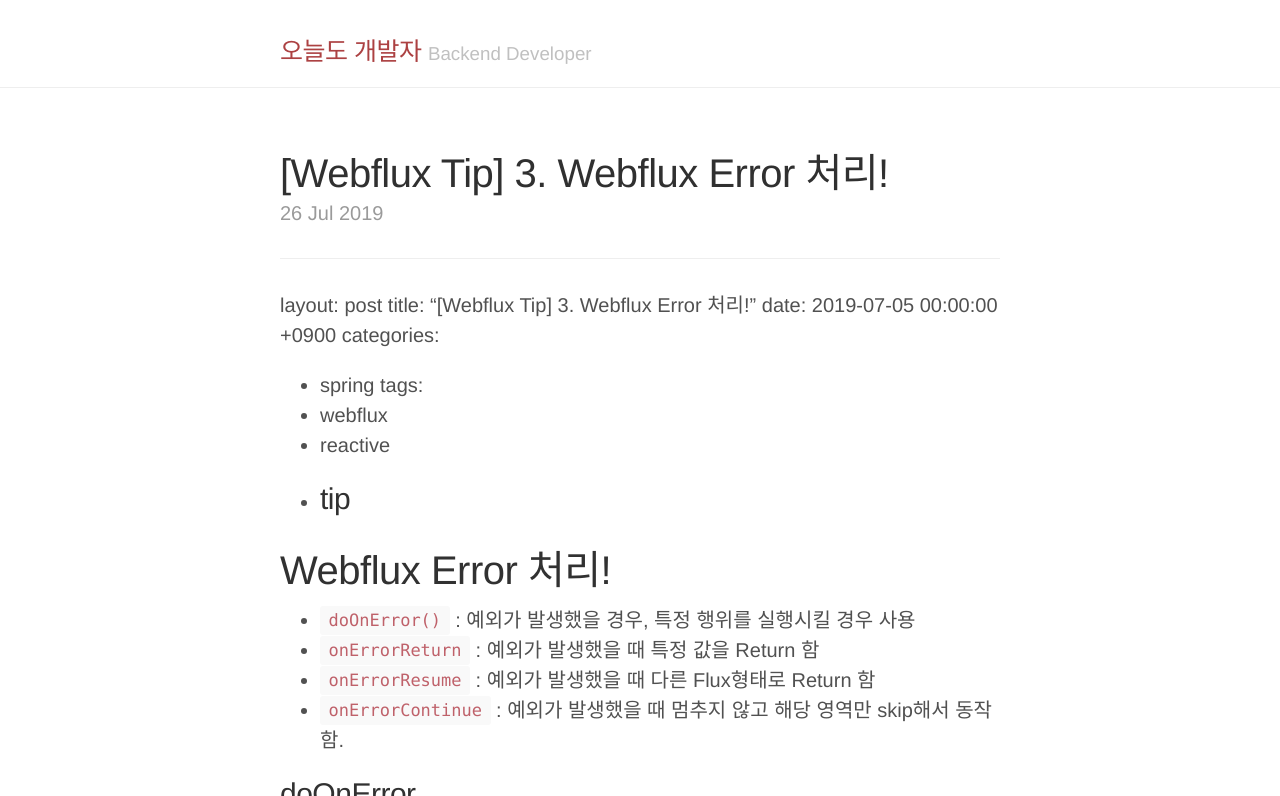
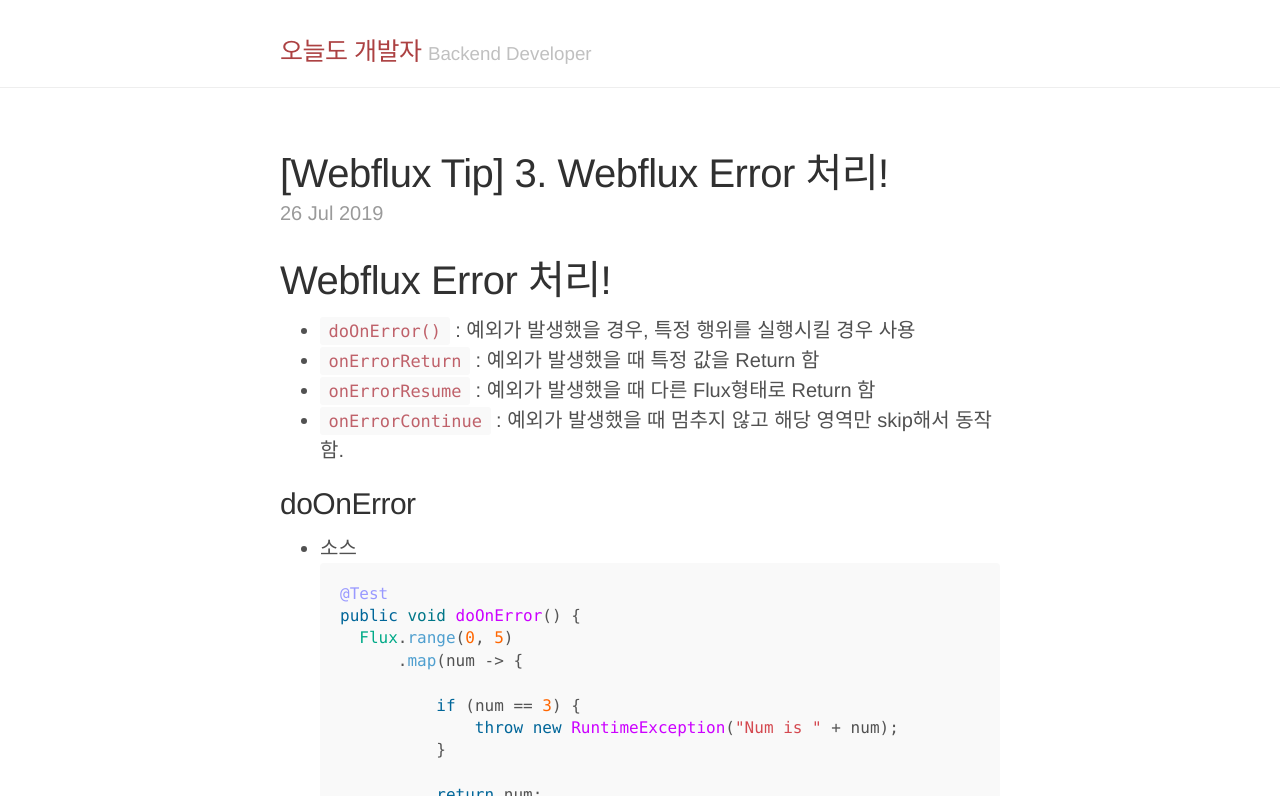
Before and after one commit to akageun/akageun.github.io, a Jekyll site: the page built from _posts/2019-07-26-spring-webflux-tip-3.md, in a window 1280 px wide and 900 px high, cut to the strip 104-900 px from the top of the window. Built offline with Jekyll 4.4.1, drawn with Linux system fonts in a browser that asks for light colours; some web fonts are replaced; comment, search, counter and statistics services are not loaded.

Commit message:
오타 수정

```diff
--- a/_posts/2019-07-26-spring-webflux-tip-3.md
+++ b/_posts/2019-07-26-spring-webflux-tip-3.md
@@ -2,17 +2,6 @@
 layout: post
 title:  "[Webflux Tip] 3. Webflux Error 처리!"
 date:   2019-07-26 09:00:00 +0900
-categories:
- - spring
-tags:
- - webflux
- - reactive
- - tip
----
----
-layout: post
-title:  "[Webflux Tip] 3. Webflux Error 처리!"
-date:   2019-07-05 00:00:00 +0900
 categories:
  - spring
 tags:
```
